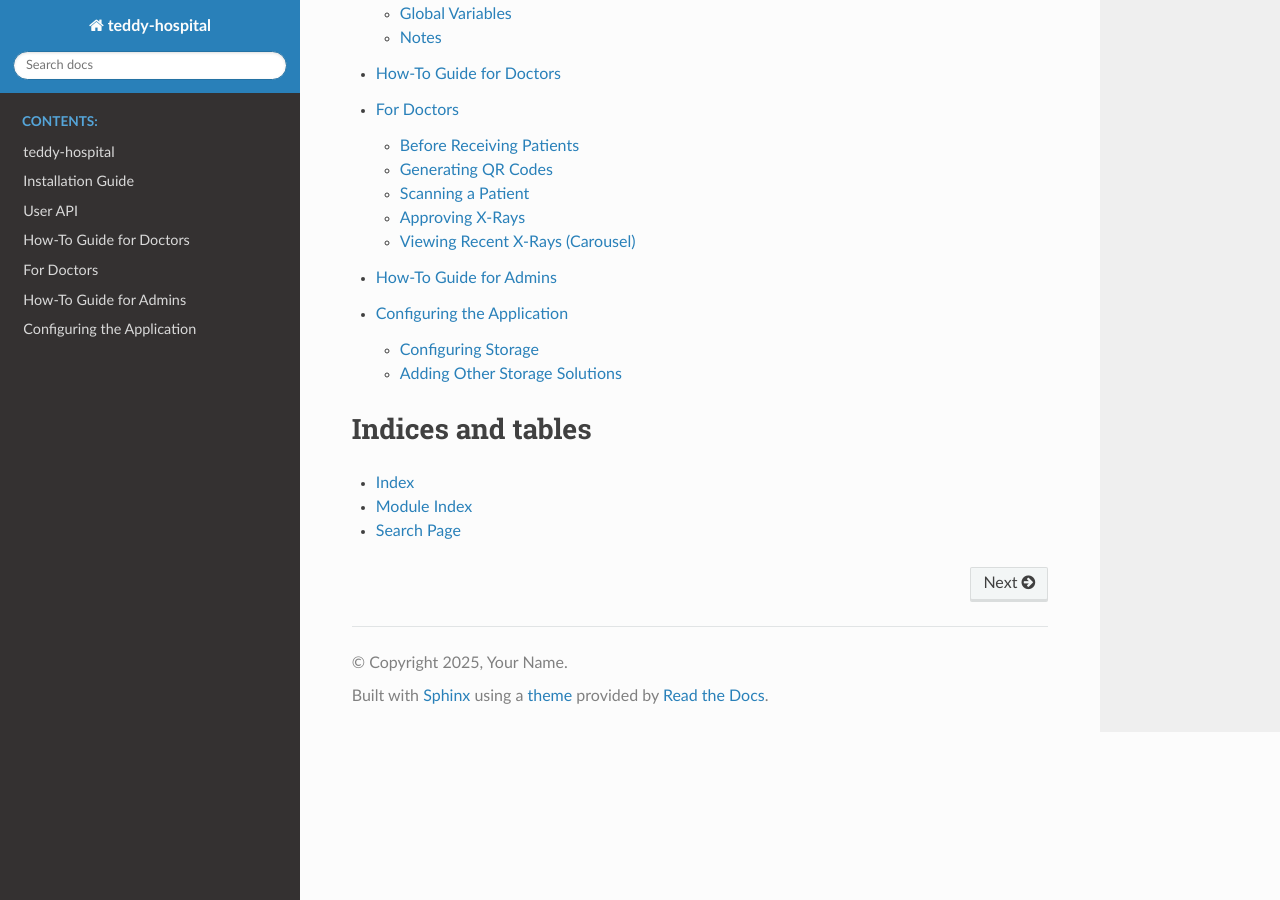
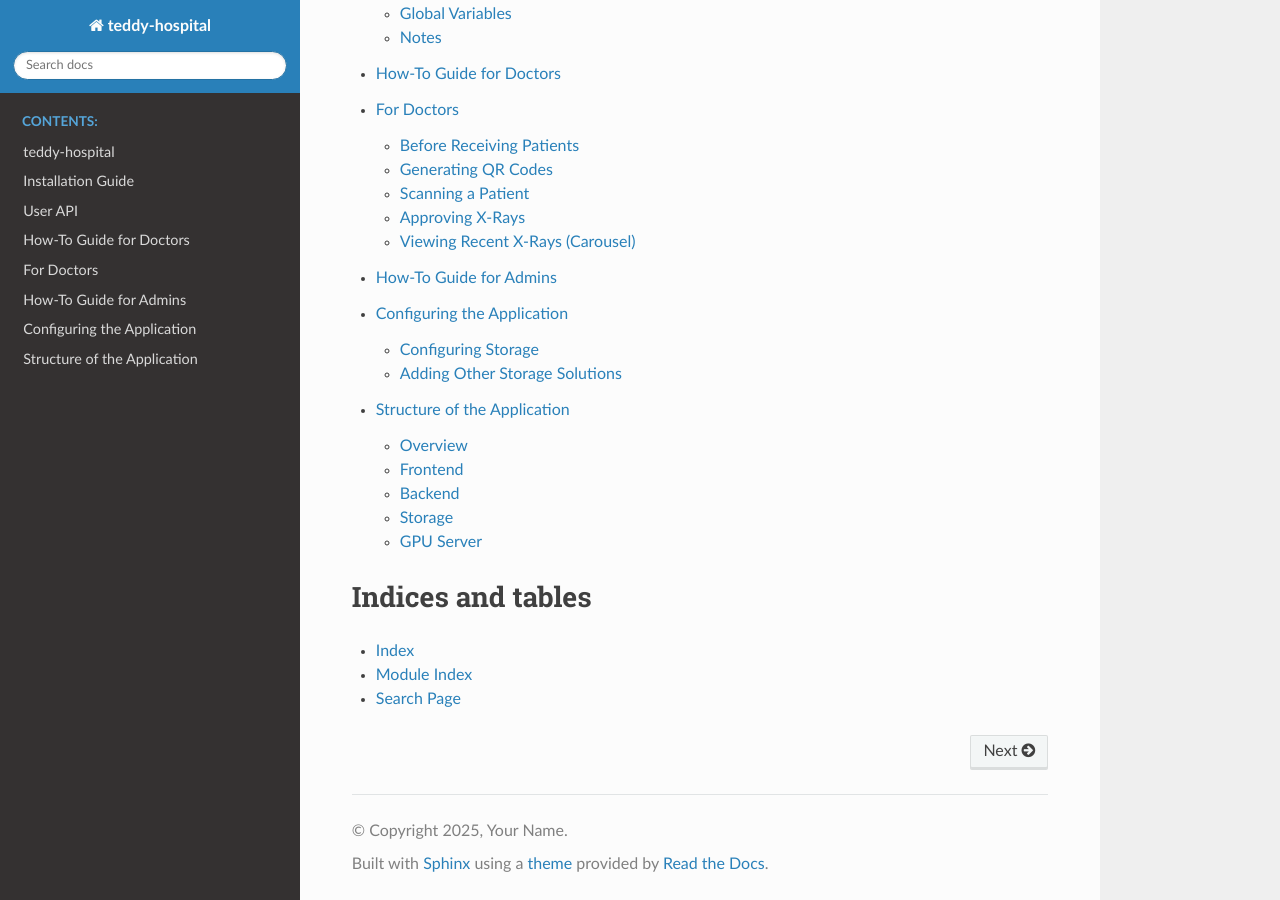
Before and after one commit to HealyTea12/teddy-hospital, a Sphinx documentation site: the page built from doc/index.rst, in a window 1280 px wide and 900 px high, scrolled down 722 px. Built offline with Sphinx 7.4.7 and the Read the Docs theme 3.1.0, drawn with Linux system fonts in a browser that asks for light colours; some of the changed lines change nothing that is shown.

Commit message:
add documentation about structure of the system

```diff
--- a/doc/index.rst
+++ b/doc/index.rst
@@ -10,6 +10,7 @@
    api
    doctor
    admin
+   structure
 
 Indices and tables
 ==================
--- /dev/null
+++ b/doc/structure.rst
@@ -0,0 +1,84 @@
+Structure of the Application
+=============================
+
+.. toctree::
+   :caption: Structure
+
+Overview
+--------
+
+The application is composed of four main systems that interact with each other: **Frontend**, **Backend**, **Storage**, and **GPU Server**.
+
+All AI-related operations are handled by the **GPU Server**, while the remaining components function as parts of a conventional web application.
+
+::
+
+      ┌──────────────────────┐
+      │      Frontend       │
+      │   (SvelteKit App)   │
+      └─────────┬────────────┘
+                │
+                ▼
+      ┌──────────────────────┐
+      │       Backend        │
+      │   (FastAPI Server)   │
+      │ - Routes requests    │
+      │ - Manages queue      │
+      │ - Handles storage    │
+      └────────┬─┬───────────┘
+               │ │
+               │ │
+     ┌─────────┘ └───────────┐
+     ▼                       ▼
+┌───────────────┐     ┌────────────────┐
+│   GPU Server   │     │    Storage     │
+│ (AI Processing)│     │ (Seafile API)  │
+└───────────────┘     └────────────────┘
+
+---
+
+
+Frontend
+--------
+
+The **Frontend** is built using **SvelteKit** and runs on modern browsers such as Chrome.
+It serves as the primary interface for users to interact with the system.
+
+The frontend communicates with the backend by:
+- Sending new images to be processed.
+- Retrieving images for display (e.g., carousel images).
+- Fetching images that require user approval.
+
+Backend
+-------
+
+The **Backend**, written in **Python** using **FastAPI**, acts as the central hub of the application.
+It manages all communication between components and routes every operation through itself.
+
+Key responsibilities include:
+- Handling user requests and delegating tasks to the GPU Server.
+- Managing storage operations, such as creating folders and saving images.
+- Using a **job queue** to manage and dispatch user requests efficiently.
+
+For security and simplicity, the backend only accepts **incoming connections** from the frontend and GPU Server.
+Both components **poll** the backend for new data rather than maintaining persistent outgoing connections.
+
+The only **outgoing connection** from the backend is to the **Storage** system, which it accesses via the storage provider’s API (e.g., **Seafile**).
+
+All API routes are described in detail in the **API Documentation** section.
+
+Storage
+-------
+
+The application uses **Seafile** for its reference implementation, but any storage solution offering an accessible API can be integrated.
+
+Storage is intentionally separated from the backend to ensure **data persistence** — images remain available even if the backend is offline.
+
+In this design, the backend uploads and retrieves images through the cloud storage’s API, allowing the use of existing, reliable storage services.
+
+GPU Server
+----------
+
+This repository does not include the implementation of the GPU Server.
+
+The **GPU Server** handles all AI-related computations and was separated from the backend to allow scalability — multiple high-performance machines can be deployed as needed to handle increased workloads.
```
